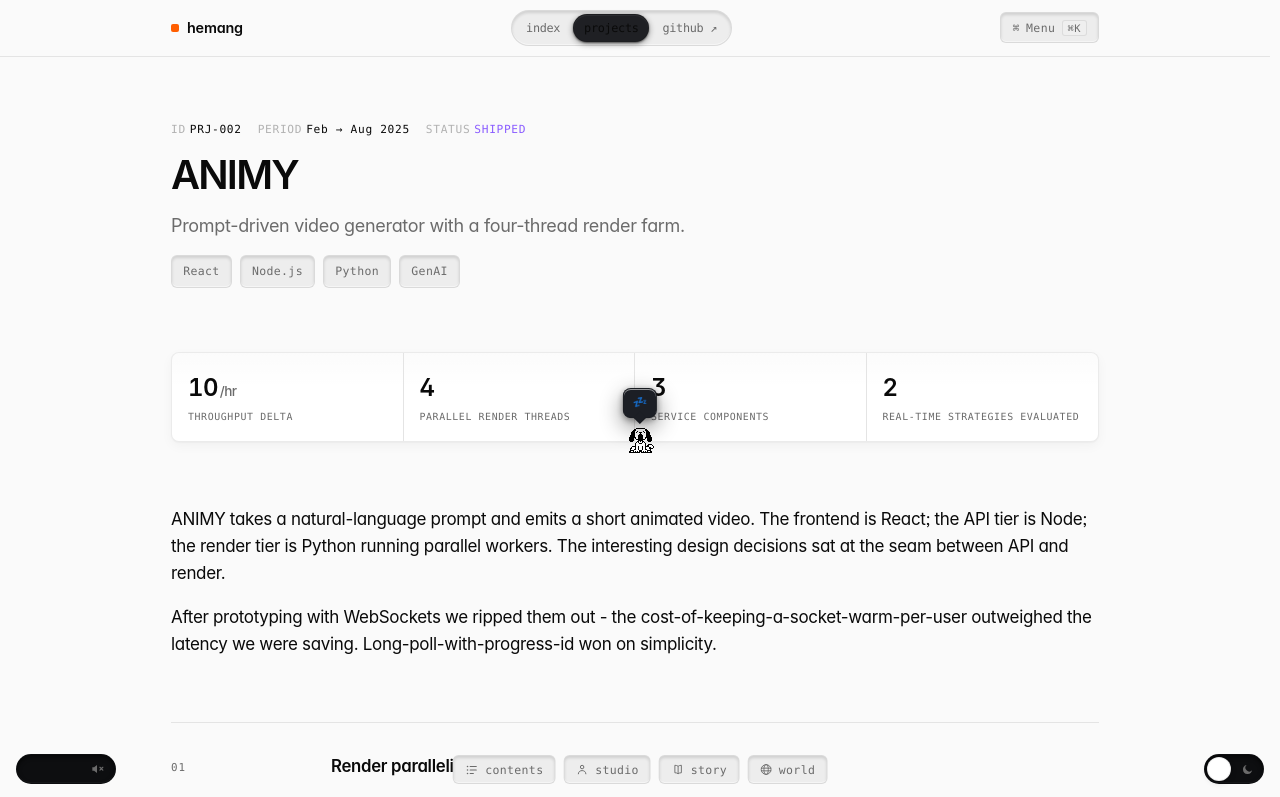
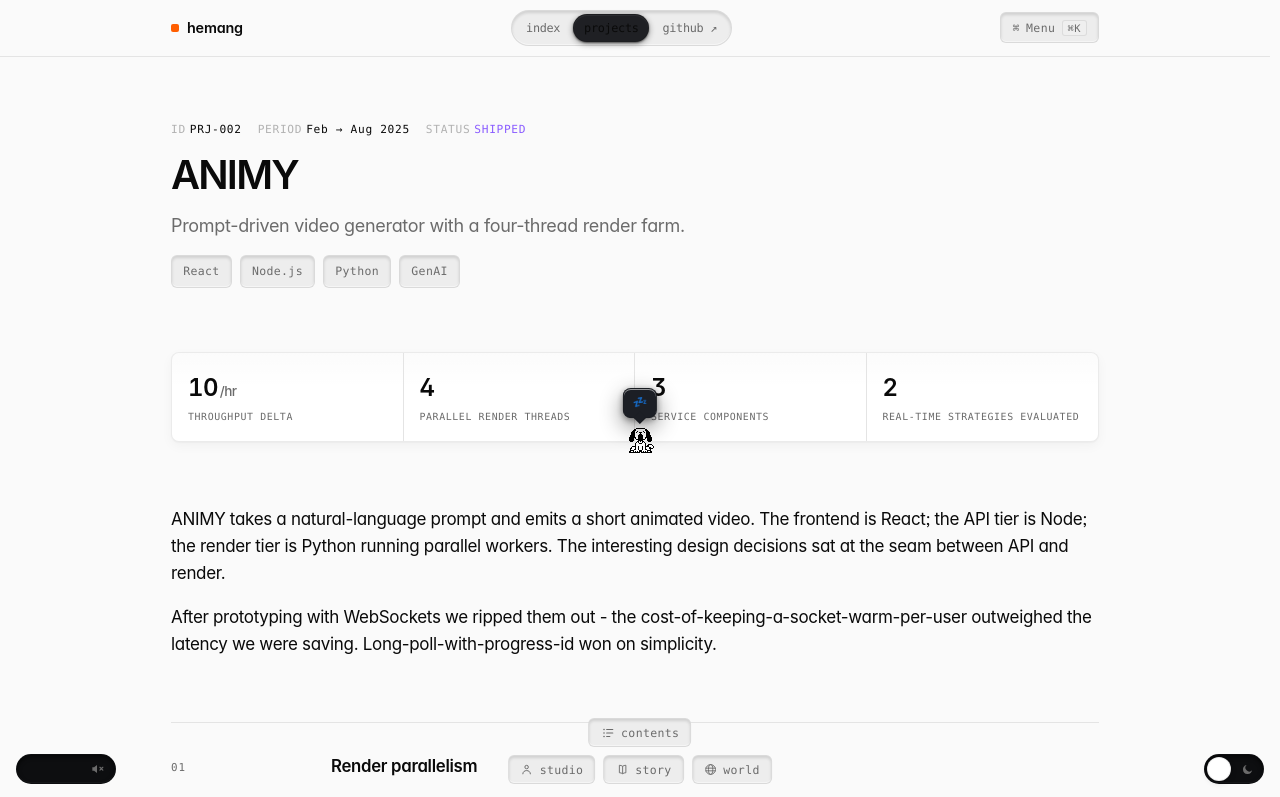
Before and after one commit to 23f3001304/Portfolios, a React (Vite) app in the folder develop/: page /projects/animy in a window 1280 px wide. Shown: the top 797 px of the page. Built offline with nearby package versions, Linux system fonts and the light colour scheme; a web font is replaced by a local one.

Commit message:
added commit button

```diff
--- a/develop/src/styles/controls.css
+++ b/develop/src/styles/controls.css
@@ -307,16 +307,21 @@
 }
 
 /* ============================================
-   Table-of-contents control - the trigger sits
-   among the center toolbar buttons (ProjectToc
-   portals it into #toc-slot). `display: contents`
-   lets it join the flex row directly; the slot
-   collapses on non-project pages. The panel is
-   styled in project-detail.css.
+   Table-of-contents control - ProjectToc portals
+   its trigger into #toc-slot. On project pages it
+   owns the centered row above the mode controls;
+   the slot collapses on non-project pages.
    ============================================ */
-.ft-toc-slot { display: contents; }
+.floating-toolbar--center {
+  flex-direction: column;
+  gap: 8px;
+}
+.ft-toc-slot { display: block; }
 .ft-toc-slot:empty { display: none; }
-.ft-modes { display: contents; }
+.ft-modes {
+  display: flex;
+  gap: var(--gap-half);
+}
 
 .toc-trigger[data-open="true"] {
   color: var(--fg);
@@ -326,9 +331,6 @@
 }
 
 @media (max-width: 720px) {
-  /* Lift the TOC onto its own row above the studio/story/world cluster so the
-     bottom bar never has to hold five pills across a narrow screen. */
-  .floating-toolbar--center { flex-direction: column; gap: 8px; }
-  .ft-toc-slot { display: block; }
+  /* Keep the bottom cluster tight after button labels collapse to icons. */
   .ft-modes { display: flex; gap: 6px; }
 }
--- a/develop/src/styles/project-detail.css
+++ b/develop/src/styles/project-detail.css
@@ -192,16 +192,34 @@
 .proj-figma .frame { aspect-ratio: 16 / 10; }
 
 /* ============================================================
-   Table of contents - a popover opened from a control in the
-   floating toolbar (see .toc-trigger in controls.css). The panel is
-   portalled to <body> and JS-anchored just above its trigger, so it
-   works at every width; on phones the trigger sits on its own row
-   above the studio/story/world cluster.
+   Table of contents - a centered modal opened from the middle
+   toolbar. The overlay blurs the project page back so the section
+   list gets the same deliberate focus as the command palette.
    ============================================================ */
+.toc-overlay {
+  position: fixed;
+  inset: 0;
+  z-index: 8500;
+  display: flex;
+  align-items: flex-end;
+  justify-content: center;
+  padding: clamp(1rem, 4vw, 3rem);
+  padding-bottom: calc(5.25rem + env(safe-area-inset-bottom, 0px));
+  background: color-mix(in oklab, var(--bg) 18%, transparent);
+  overscroll-behavior: contain;
+  animation: toc-overlay-in 140ms ease-out;
+}
+[data-theme="dark"] .toc-overlay,
+:root:not([data-theme="light"]) .toc-overlay {
+  background: rgba(0, 0, 0, 0.16);
+}
+@keyframes toc-overlay-in {
+  from { opacity: 0; }
+  to   { opacity: 1; }
+}
+
 .toc-pop {
-  position: fixed;
-  transform: translateX(-50%);
-  z-index: 320;
+  position: relative;
   width: min(21rem, 92vw);
   max-height: min(62vh, 30rem);
   display: flex;
@@ -209,14 +227,14 @@
   padding: var(--gap-half);
   background: var(--surface);
   border: 1px solid var(--btn-border);
-  border-radius: 14px;
+  border-radius: 12px;
   box-shadow: var(--shadow-pop), inset 0 1px 0 var(--btn-inset-top);
   animation: toc-pop-in 220ms var(--ease-out-quint);
   transform-origin: bottom center;
 }
 @keyframes toc-pop-in {
-  from { opacity: 0; transform: translate(-50%, 8px) scale(0.98); }
-  to   { opacity: 1; transform: translate(-50%, 0) scale(1); }
+  from { opacity: 0; transform: translate3d(0, 8px, 0) scale(0.98); }
+  to   { opacity: 1; transform: translate3d(0, 0, 0) scale(1); }
 }
 
 .toc-pop-head {
--- a/develop/src/styles/responsive.css
+++ b/develop/src/styles/responsive.css
@@ -53,6 +53,7 @@
   .topbar,
   .floating-toolbar,
   .scroll-progress,
+  .toc-overlay,
   .toc-pop,
   .cp-overlay,
   .footer-hint,
```
Also changed, not shown: 2 other files (tests, documents, lock files or other folders).
